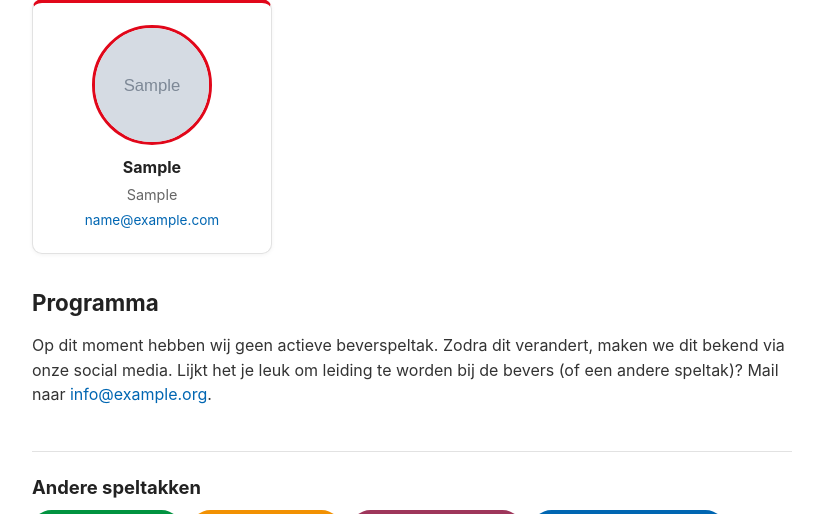
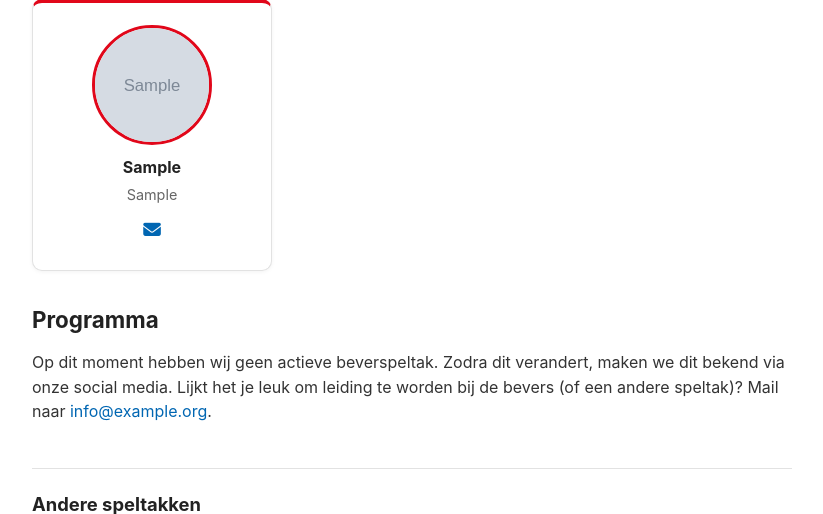
Before and after one commit to martijnfeld/scoutingvoerendaal-cms, a PHP site: page /speltakken/bevers in a window 1280 px wide. Shown: the part 374-888 px from the top of the page, without its empty margins (228-1051 px from the left). Run offline with PHP 8.4, Linux system fonts and the light colour scheme; data comes from the database, SQL or seed files in the repository; tables that the repository leaves empty hold one stand-in row (values such as "Sample post"); grey boxes marked "Sample" are stand-in pictures; some libraries are stand-ins or nearby versions.

Commit message:
fix: weergave email smoelenboek

```diff
--- a/assets/css/style.css
+++ b/assets/css/style.css
@@ -507,6 +507,9 @@ footer {
 .smoel-foto-leeg{display:flex; align-items:center; justify-content:center; font-size:2.6rem; color:#9aa0a6;}
 .smoel-naam{font-weight:700; color:var(--dark);}
 .smoel-functie{font-size:0.9rem; color:#666;}
-.smoel-mail{font-size:0.85rem; word-break:break-all;}
+.smoel-mail{font-size:0.85rem;}
+a.smoel-mail{display:inline-flex; align-items:center; justify-content:center; min-width:36px; min-height:36px; margin-top:2px; font-size:1.1rem; transition:color .2s ease;}
+a.smoel-mail:hover,a.smoel-mail:focus-visible{text-decoration:none; color:var(--speltak-kleur, var(--green));}
+@media (prefers-reduced-motion: reduce){ a.smoel-mail{transition:none;} }
 .smoelenboek-logo{width:40px; height:40px; object-fit:contain; flex:none;}
 .smoelenboek-toelichting{margin:0 0 18px;}
--- a/assets/js/main.js
+++ b/assets/js/main.js
@@ -203,7 +203,9 @@
     try {
       var address = atob(link.getAttribute('data-m')).split('').reverse().join('');
       link.href = 'mailto:' + address;
-      link.textContent = address;
+      // De link toont alleen een envelop-icoon (adressen zijn te lang
+      // voor het kaartje); het adres zelf verschijnt als tooltip.
+      link.title = address;
     } catch (e) {}
   });
 })();
--- a/includes/vrijwilligers.php
+++ b/includes/vrijwilligers.php
@@ -288,7 +288,8 @@ function smoelenboek_html(array $sections, string $headingTag = 'h2'): string
             }
             if (!empty($lid['email'])) {
                 $html .= '<a class="smoel-mail" href="#" rel="nofollow" data-m="' . e(smoelenboek_email_attr($lid['email']))
-                    . '">E-mail tonen</a><noscript><span class="smoel-mail">(JavaScript nodig voor het e-mailadres)</span></noscript>';
+                    . '"><i class="fa-solid fa-envelope" aria-hidden="true"></i>'
+                    . '<span class="visually-hidden">Stuur e-mail naar ' . e($lid['naam']) . '</span></a><noscript><span class="smoel-mail">(JavaScript nodig voor het e-mailadres)</span></noscript>';
             }
             $html .= '</li>';
         }
```
